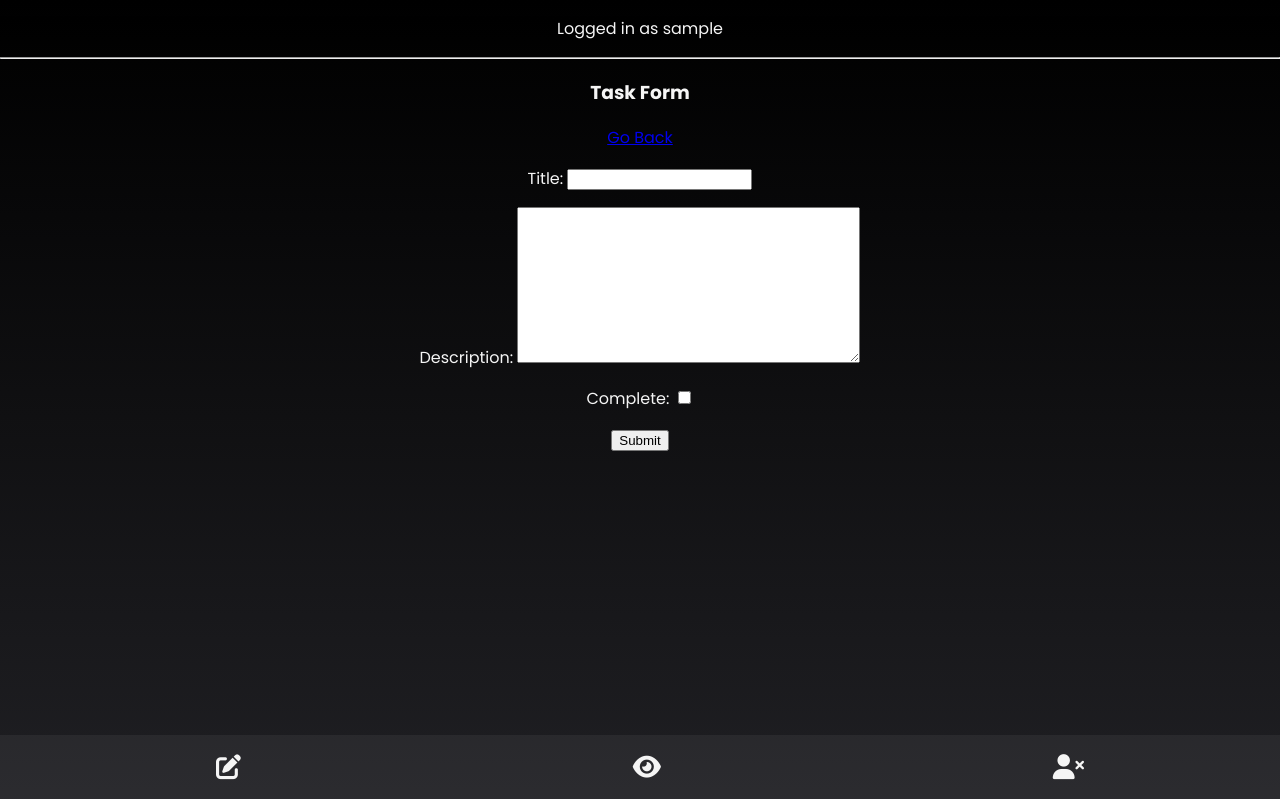
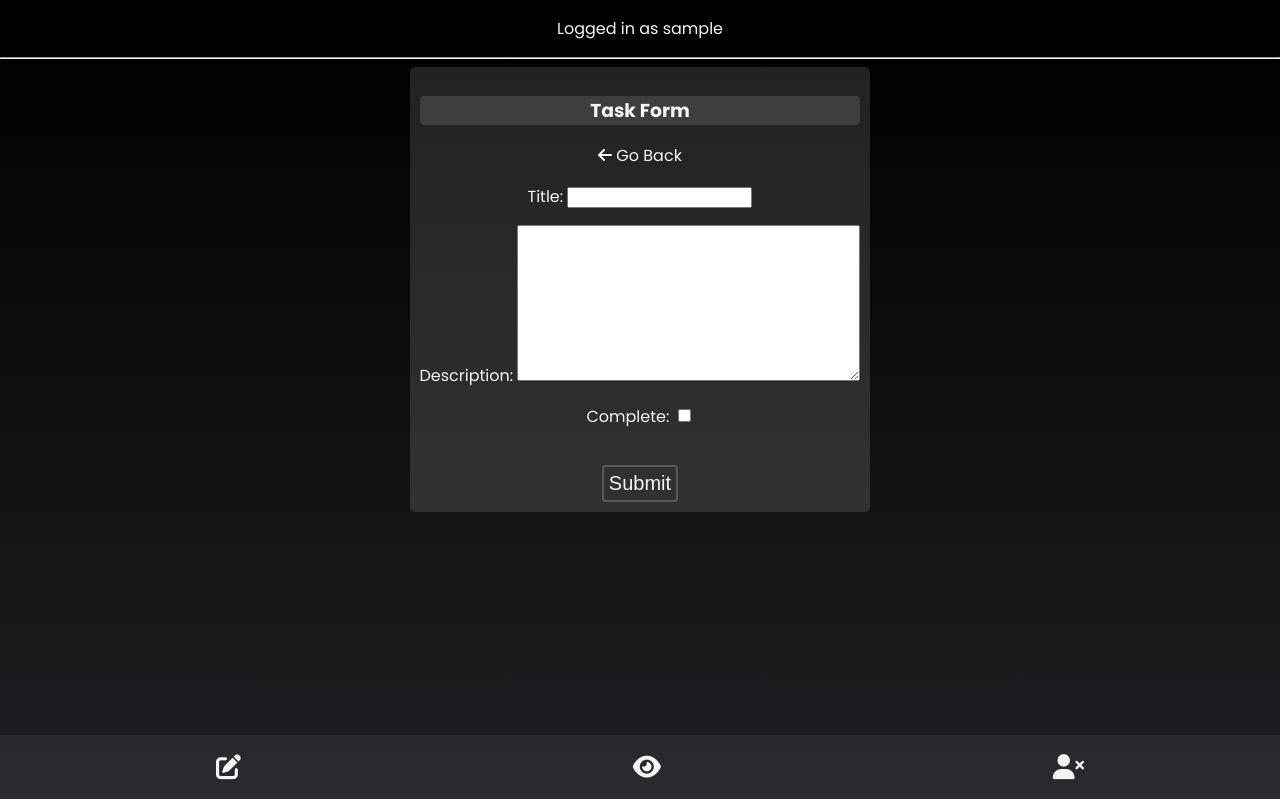
Before and after one commit to jonesdy99/remind-me-main, a Django app: page /task-create/ in a window 1280 px wide. Shown: the top 799 px of the page. Run offline with Django 4.2, Linux system fonts and the light colour scheme; the visitor is signed in with stand-in values (Sample User, id 1); some libraries are stand-ins or nearby versions.

Commit message:
implement styling for task_form page

```diff
--- a/main_app/static/css/base.css
+++ b/main_app/static/css/base.css
@@ -97,8 +97,8 @@ html, body {
 .delete-btn{
   color: red;
   text-decoration: none;
-  transition: 0.3s;
-  font-size: 25px;
+  transition: 0.2s;
+  font-size: 40px;
 }
 
 .delete-btn:hover{
--- /dev/null
+++ b/main_app/static/css/task_form.css
@@ -0,0 +1,31 @@
+.go-back-btn{
+  text-decoration: none;
+  color: whitesmoke;
+}
+
+.submit-btn{
+  color: whitesmoke;
+  background-color: transparent;
+  border: 2px solid rgba(255, 255, 255, 0.2);
+  padding: 5px;
+  font-size: 20px;
+  margin-top: 20px;
+  cursor: pointer;
+  border-radius: 4px;
+}
+
+.container{
+  background-color: rgba(245, 245, 245, 0.129);
+  display: inline-block;
+  border-radius: 5px;
+}
+
+.container-text{
+  display: grid;
+  padding: 10px;
+}
+
+.title-tag{
+  background-color: rgba(245, 245, 245, 0.129);
+  border-radius: 4px;
+}
--- a/main_app/templates/main_app/task_form.html
+++ b/main_app/templates/main_app/task_form.html
@@ -7,18 +7,25 @@
   <meta charset="UTF-8">
   <meta http-equiv="X-UA-Compatible" content="IE=edge">
   <meta name="viewport" content="width=device-width, initial-scale=1.0">
-  <link rel="stylesheet" type="text/css" href="{% static 'css/base.css' %}">
+  <script src="https://kit.fontawesome.com/0d7d018ff8.js" crossorigin="anonymous"></script>
+  {% block head%}
+  <link rel="stylesheet" type="text/css" href="{% static 'css/task_form.css' %}">
+  {% endblock %}
   <title>Task Form</title>
 </head>
 <body>
   {% block content %}
-  <h3>Task Form</h3>
-  <a href="{% url 'tasks' %}">Go Back</a>
-  <form method="POST" action="">
-    {% csrf_token %}
-    {{form.as_p}}
-    <input type="submit" value="Submit">
-  </form>
+  <div class='container'>
+    <div class='container-text'>
+      <h3 class='title-tag'>Task Form</h3>
+      <a href="{% url 'tasks' %}" class='go-back-btn'><i class="fa-solid fa-arrow-left"></i> Go Back</a>
+      <form method="POST" action="">
+        {% csrf_token %}
+        {{form.as_p}}
+        <input type="submit" value="Submit" class='submit-btn'>
+      </form>
+    </div>
+  </div>
 </body>
 {% endblock %}
 </html>
```
Also changed, not shown: main_app/migrations/0003_remove_task_description.py (added), main_app/migrations/0004_task_description.py (added).
